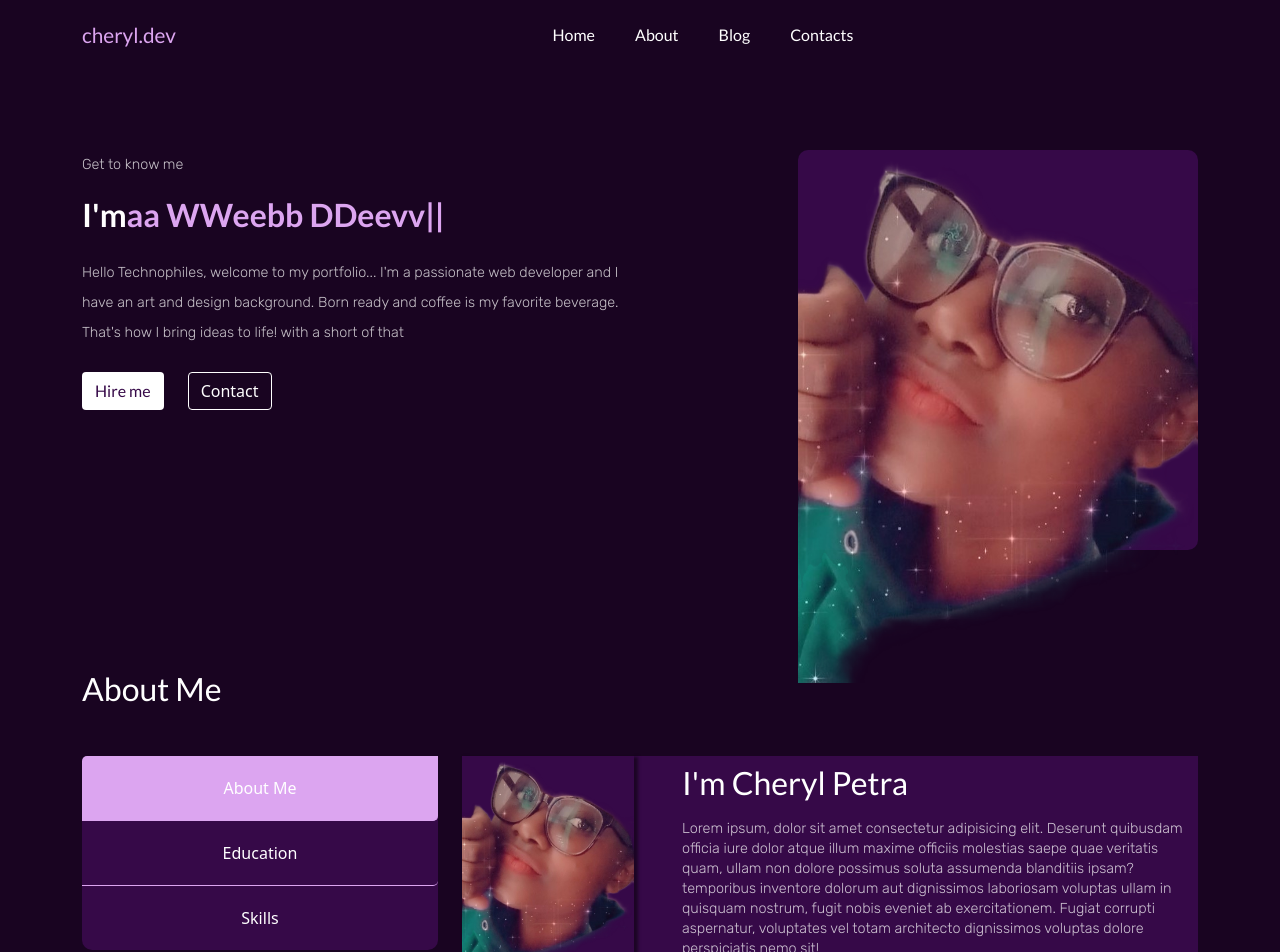
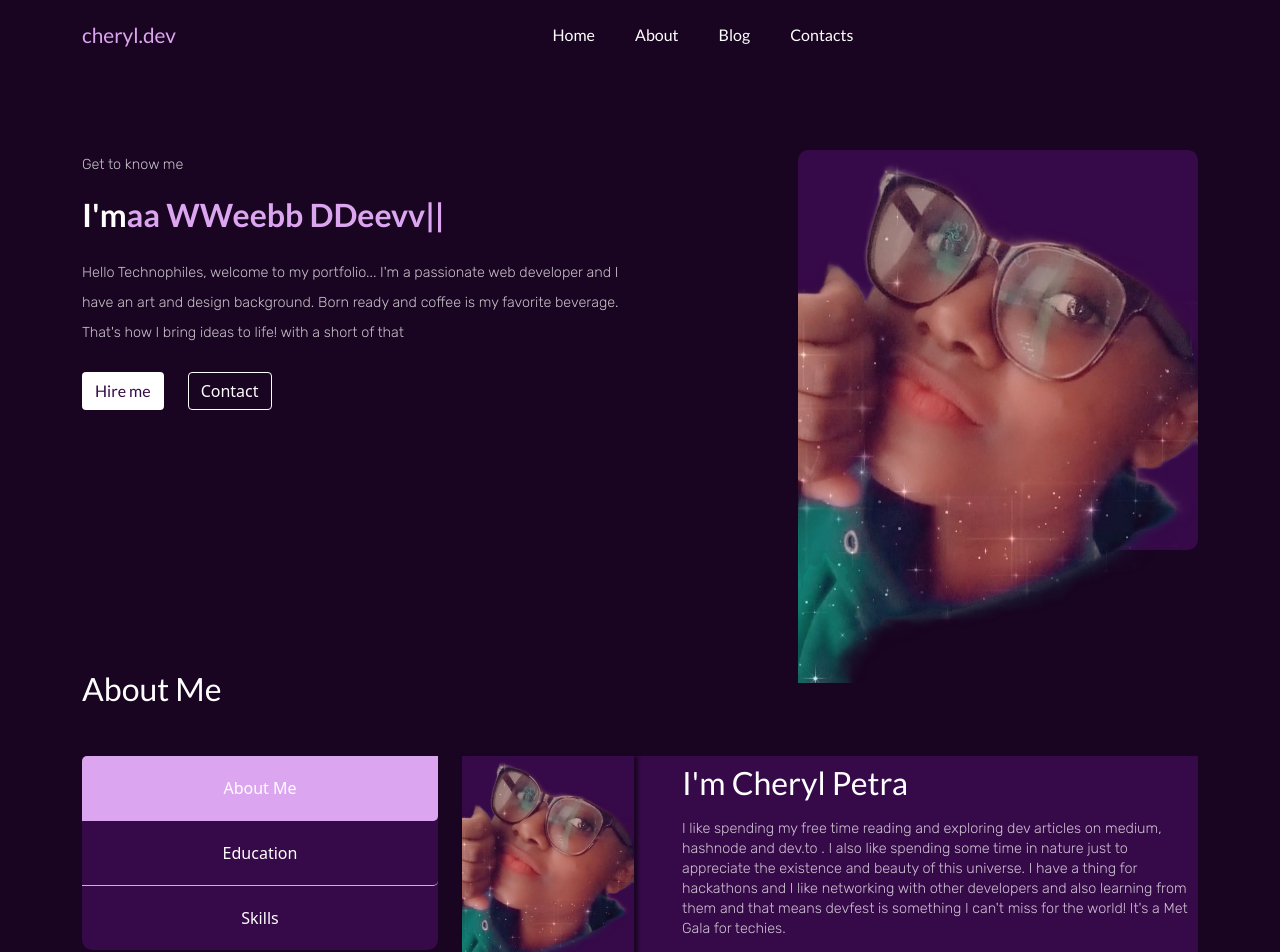
Before and after one commit to Cherrypick14/website-portfolio, a React (Create React App) app: page / in a window 1280 px wide. Shown: the top 952 px of the page. Built offline with nearby package versions, Linux system fonts and the light colour scheme.

Commit message:
new commit

```diff
--- a/src/components/About.jsx
+++ b/src/components/About.jsx
@@ -1,5 +1,6 @@
 import React,{useState} from 'react'
 import '../styles/about.css'
+import { Link } from 'react-router-dom'
 
 import Education from './Education'
 
@@ -30,22 +31,25 @@ const About = () => {
 
                      <div className="about_content w-75">
                         <h2 className='mt-2'>I'm Cheryl Petra</h2>
-                        <p>Lorem ipsum, dolor sit amet consectetur adipisicing elit. Deserunt quibusdam officia iure dolor atque illum maxime officiis molestias saepe quae veritatis quam, ullam non dolore possimus soluta assumenda blanditiis ipsam?
-                        temporibus inventore dolorum aut dignissimos laboriosam voluptas ullam in quisquam nostrum, fugit nobis eveniet ab exercitationem. Fugiat corrupti aspernatur, voluptates vel totam architecto dignissimos voluptas dolore perspiciatis nemo sit!</p>
+                        <p>I like spending my free time reading and exploring dev articles on medium, hashnode and dev.to .
+                            I also like spending some time in nature just to appreciate the existence and beauty of this universe.
+                            I have a thing for hackathons and I like networking with other developers and also learning from them and that
+                            means devfest is something I can't miss for the world! It's a Met Gala for techies.
+                        </p>
                           <div className="social_links">
                            <h6 className='mb-3'>Let's Connect</h6>
                            <span>
-                               <a href="https://twitter.com/owalacheryl" target="_blank">
+                               <a href="#">
                                    <i class="ri-twitter-fill"></i>
                                    </a>
                                </span>
                            <span>
-                               <a href="https://github.com/Cherrypick14" target="_blank">
+                               <a href="#">
                                    <i class="ri-github-fill"></i>
                                    </a>
                                    </span>
                            <span>
-                               <a href="https://www.linkedin.com/in/cheryl-owala-423731191/" target="_blank">
+                               <a href="#">
                                    <i class="ri-linkedin-fill"></i>
                                    </a>
                                    </span>
```
